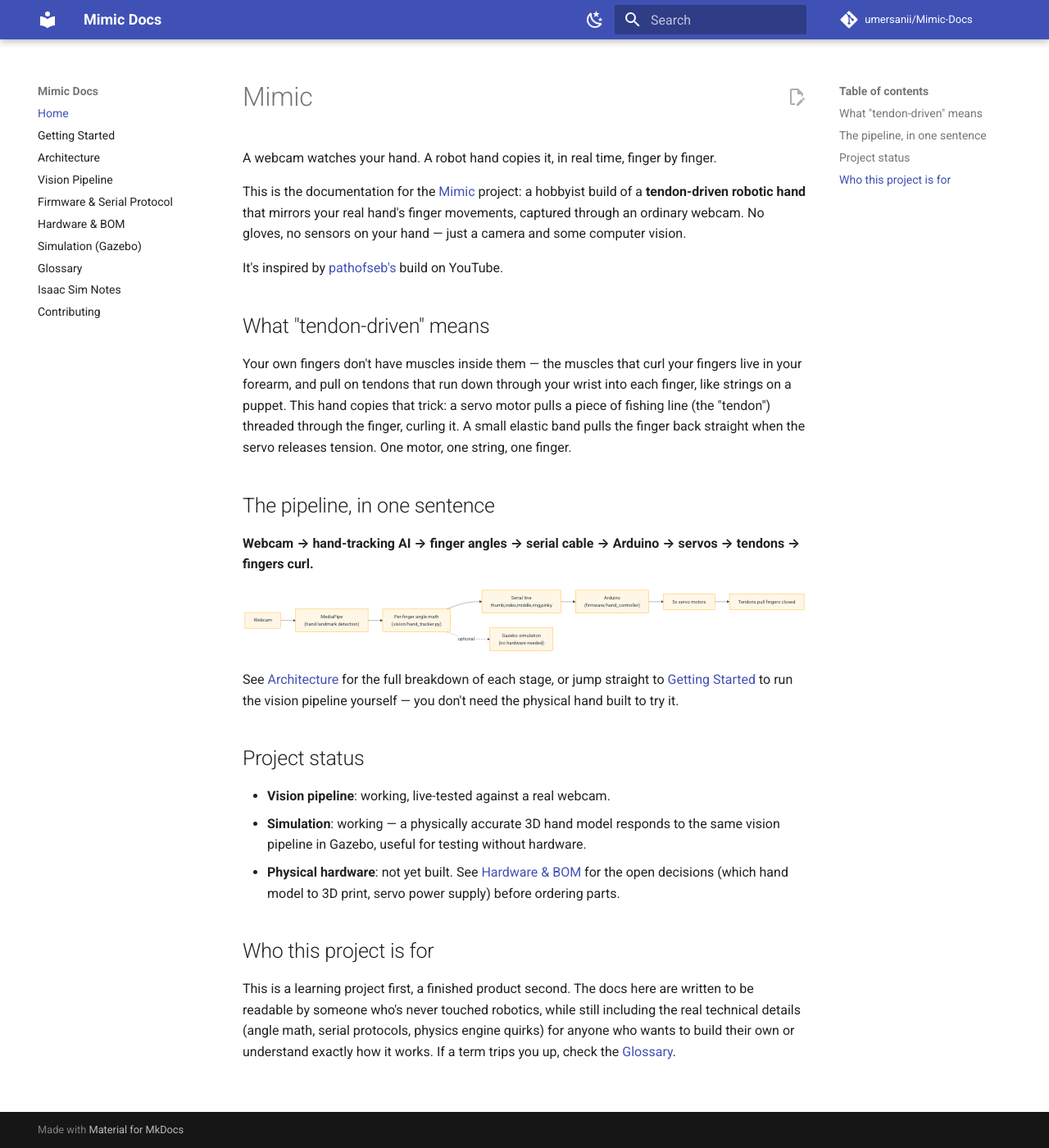
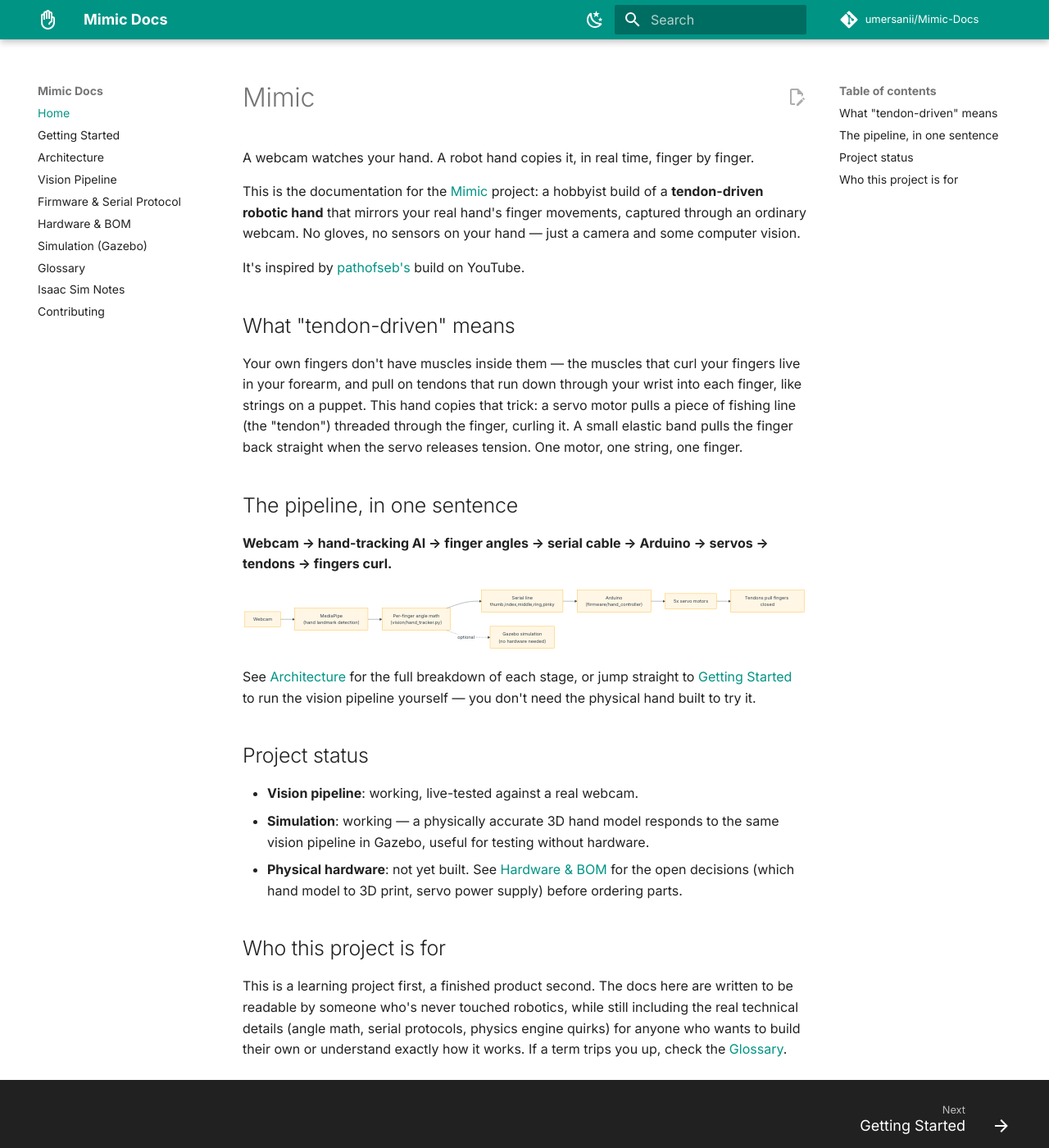
Before and after one commit to umersanii/Mimic-Docs, an MkDocs documentation site: the page built from docs/index.md, in a window 1280 px wide and 1400 px high. Shown: the whole window at 82% size. Built offline with MkDocs 1.6.1 and Material for MkDocs 9.7.7, drawn with Linux system fonts in a browser that asks for light colours; comment, search, counter and statistics services are not loaded.

Commit message:
Theme polish: teal/amber palette, hand-icon logo/favicon, extra Material features

```diff
--- a/mkdocs.yml
+++ b/mkdocs.yml
@@ -7,27 +7,37 @@ edit_uri: edit/main/docs/
 
 theme:
   name: material
+  icon:
+    logo: material/hand-front-right-outline
+  favicon: material/hand-front-right-outline.svg
   palette:
     - media: "(prefers-color-scheme: light)"
       scheme: default
-      primary: indigo
+      primary: teal
       accent: amber
       toggle:
         icon: material/weather-night
         name: Switch to dark mode
     - media: "(prefers-color-scheme: dark)"
       scheme: slate
-      primary: indigo
+      primary: teal
       accent: amber
       toggle:
         icon: material/weather-sunny
         name: Switch to light mode
+  font:
+    text: Inter
+    code: JetBrains Mono
   features:
     - navigation.instant
     - navigation.tracking
     - navigation.top
+    - navigation.footer
+    - navigation.indexes
     - content.code.copy
+    - content.code.annotate
     - content.action.edit
+    - content.tabs.link
     - toc.follow
 
 markdown_extensions:
```
